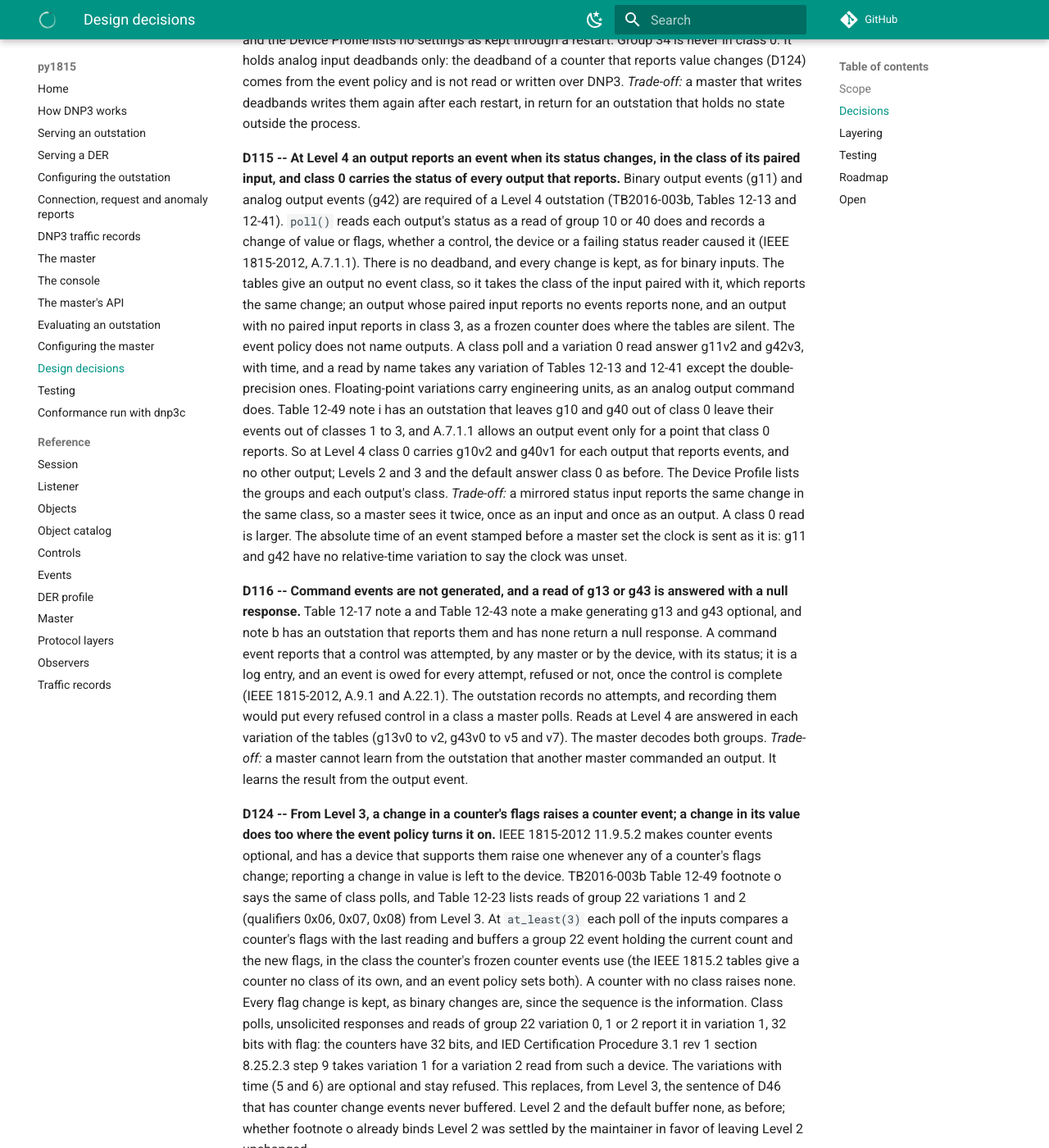
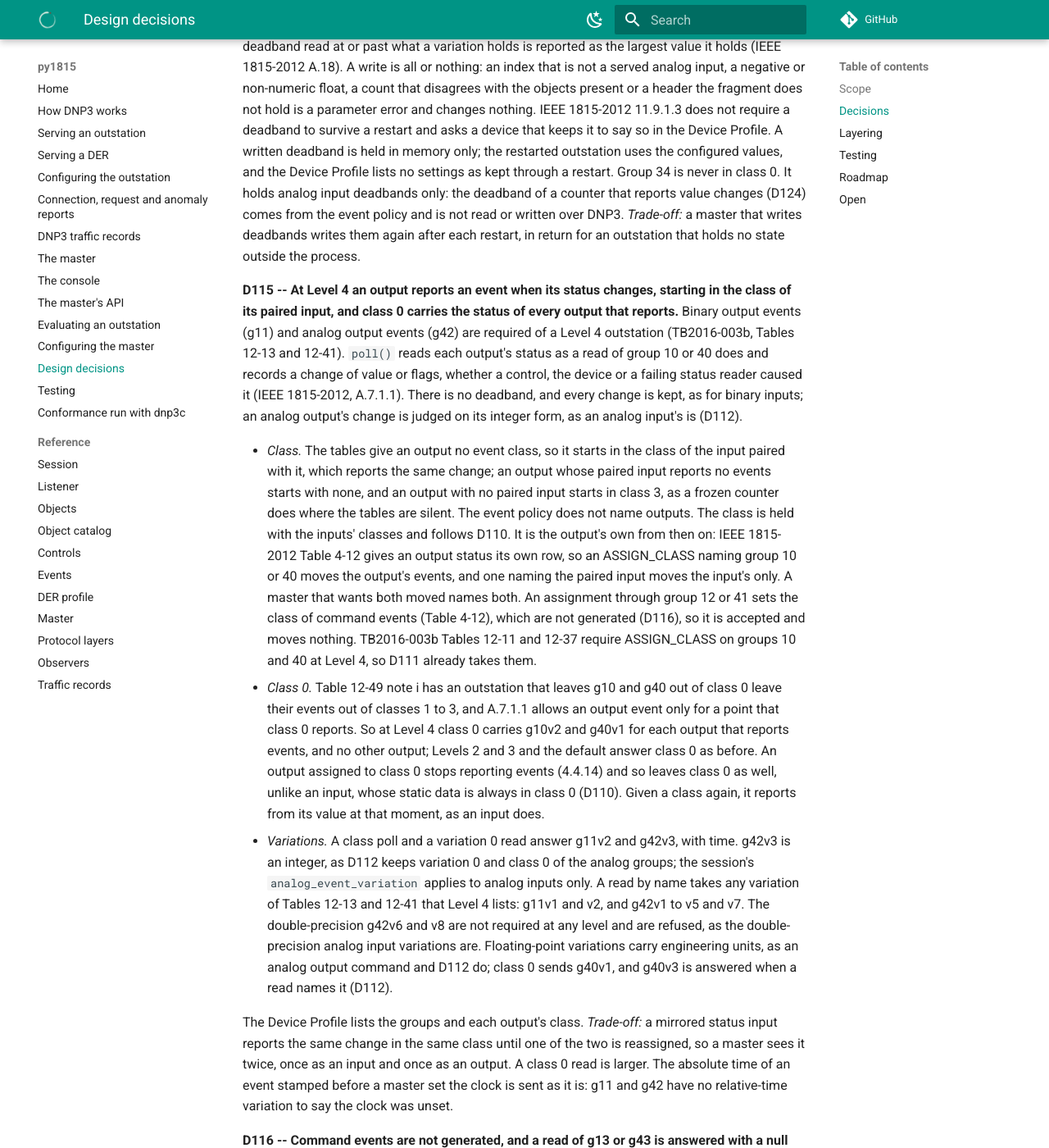
Before and after one commit to DERSecurity/py1815, an MkDocs documentation site: the page built from docs/DESIGN.md, in a window 1280 px wide and 1400 px high, scrolled down 45146 px. Shown: the whole window at 82% size. Built offline with MkDocs 1.6.1 and Material for MkDocs 9.7.7, drawn with Linux system fonts in a browser that asks for light colours; comment, search, counter and statistics services are not loaded; some of the changed text lies outside the part shown.

Commit message:
Hold output events to the class ASSIGN_CLASS gives the output
An output's class lives with the inputs' classes, so it already followed
D110: an assignment through group 10 or 40 moves the output's events,
class 0 turns them off and drops the output from the Level 4 class 0
additions, and a restart returns it to its starting class. Two gaps are
closed here.

IEEE 1815-2012 Table 4-12 has group 12 and group 41 assign the command
events (groups 13 and 43), not the output events. No command events are
generated (D116), so such an assignment is checked and changes no class;
before, it moved the output events.

An output given a class again now reports from its value at that moment,
as an input does, instead of reporting a change made while its events were
off.

The paired input's class is only where an output starts. Assigning the
input does not move the output, since Table 4-12 gives output status its
own row. D110, D111 and D115 now say so, and D115 records why g42 is
answered in variation 3 by default (D112 keeps variation 0 integer) and why
the double-precision variations are refused. The object coverage report
counts the output event reads.

```diff
--- a/docs/DESIGN.md
+++ b/docs/DESIGN.md
@@ -1851,7 +1851,11 @@
   buffered earlier may be reported or deleted (8.26.1); they are reported. When the point is
   assigned a class again, its next change is measured from its value at that moment, so a
   change that happened while it reported nothing is not reported afterwards. Procedure steps
-  46 to 48 check this.
+  46 to 48 check this. An output is the exception to staying in class 0: TB2016-003b Table
+  12-49 note i does not require output status in class 0, and D115 carries it there only while
+  the output reports events.
+- *Outputs.* An output has one class, the class of its output events (D115), and only
+  groups 10 and 40 move it. Assigning its paired input does not.
 - *Counters.* A counter has one class, which its counter events (D124) and its frozen counter
   events both use. Assigning it through group 20 or group 21 moves both kinds of event, and
   class 0 stops both.
@@ -1884,8 +1888,9 @@
   header with another qualifier and a group 60 variation that names no class.
 - A set that gives a class to a point that cannot report events leaves that point alone, so
   that "all" can be used without naming the points the tables keep static. A set that gives it
-  class 0 is always accepted. Outputs record the class they are given; they generate no
-  events yet.
+  class 0 is always accepted. An output's class is the class of its output events (D115). A
+  set through group 12 or 41 is checked the same way and changes no class, because it
+  assigns command events, which are not generated (D116).
 - Where sets overlap, the later one wins.
 
 **D112 -- Floating-point variations are Level 4 objects, and carry the value unscaled.**
@@ -1947,28 +1952,47 @@
 writes deadbands writes them again after each restart, in return for an outstation that holds
 no state outside the process.
 
-**D115 -- At Level 4 an output reports an event when its status changes, in the class of
-its paired input, and class 0 carries the status of every output that reports.**
+**D115 -- At Level 4 an output reports an event when its status changes, starting in the
+class of its paired input, and class 0 carries the status of every output that reports.**
 Binary output events (g11) and analog output events (g42) are required of a Level 4
 outstation (TB2016-003b, Tables 12-13 and 12-41). `poll()` reads each output's status as a
 read of group 10 or 40 does and records a change of value or flags, whether a control, the
 device or a failing status reader caused it (IEEE 1815-2012, A.7.1.1). There is no
-deadband, and every change is kept, as for binary inputs. The tables give an output no
-event class, so it takes the class of the input paired with it, which reports the same
-change; an output whose paired input reports no events reports none, and an output with no
-paired input reports in class 3, as a frozen counter does where the tables are silent. The
-event policy does not name outputs. A class poll and a variation 0 read answer g11v2 and
-g42v3, with time, and a read by name takes any variation of Tables 12-13 and 12-41 except
-the double-precision ones. Floating-point variations carry engineering units, as an analog
-output command does. Table 12-49 note i has an outstation that leaves g10 and g40 out of
-class 0 leave their events out of classes 1 to 3, and A.7.1.1 allows an output event only
-for a point that class 0 reports. So at Level 4 class 0 carries g10v2 and g40v1 for each
-output that reports events, and no other output; Levels 2 and 3 and the default answer
-class 0 as before. The Device Profile lists the groups and each output's class.
-*Trade-off:* a mirrored status input reports the same change in the same class, so a
-master sees it twice, once as an input and once as an output. A class 0 read is larger. The
-absolute time of an event stamped before a master set the clock is sent as it is: g11 and
-g42 have no relative-time variation to say the clock was unset.
+deadband, and every change is kept, as for binary inputs; an analog output's change is judged
+on its integer form, as an analog input's is (D112).
+
+- *Class.* The tables give an output no event class, so it starts in the class of the input
+  paired with it, which reports the same change; an output whose paired input reports no
+  events starts with none, and an output with no paired input starts in class 3, as a frozen
+  counter does where the tables are silent. The event policy does not name outputs. The class
+  is held with the inputs' classes and follows D110. It is the output's own from then on:
+  IEEE 1815-2012 Table 4-12 gives an output status its own row, so an ASSIGN_CLASS naming
+  group 10 or 40 moves the output's events, and one naming the paired input moves the input's
+  only. A master that wants both moved names both. An assignment through group 12 or 41
+  sets the class of command events (Table 4-12), which are not generated (D116), so it is
+  accepted and moves nothing. TB2016-003b Tables 12-11 and 12-37 require ASSIGN_CLASS on
+  groups 10 and 40 at Level 4, so D111 already takes them.
+- *Class 0.* Table 12-49 note i has an outstation that leaves g10 and g40 out of class 0
+  leave their events out of classes 1 to 3, and A.7.1.1 allows an output event only for a
+  point that class 0 reports. So at Level 4 class 0 carries g10v2 and g40v1 for each output
+  that reports events, and no other output; Levels 2 and 3 and the default answer class 0 as
+  before. An output assigned to class 0 stops reporting events (4.4.14) and so leaves class
+  0 as well, unlike an input, whose static data is always in class 0 (D110). Given a class
+  again, it reports from its value at that moment, as an input does.
+- *Variations.* A class poll and a variation 0 read answer g11v2 and g42v3, with time.
+  g42v3 is an integer, as D112 keeps variation 0 and class 0 of the analog groups; the
+  session's `analog_event_variation` applies to analog inputs only. A read by name takes any
+  variation of Tables 12-13 and 12-41 that Level 4 lists: g11v1 and v2, and g42v1 to v5 and
+  v7. The double-precision g42v6 and v8 are not required at any level and are refused, as
+  the double-precision analog input variations are. Floating-point variations carry
+  engineering units, as an analog output command and D112 do; class 0 sends g40v1, and
+  g40v3 is answered when a read names it (D112).
+
+The Device Profile lists the groups and each output's class.
+*Trade-off:* a mirrored status input reports the same change in the same class until one of
+the two is reassigned, so a master sees it twice, once as an input and once as an output. A
+class 0 read is larger. The absolute time of an event stamped before a master set the clock
+is sent as it is: g11 and g42 have no relative-time variation to say the clock was unset.
 
 **D116 -- Command events are not generated, and a read of g13 or g43 is answered with a
 null response.** Table 12-17 note a and Table 12-43 note a make generating g13 and g43
```
Also changed, not shown: changelog.d/115.added.md (+1 -1 lines), docs/der.md (+21 -7 lines), 4 other files.
